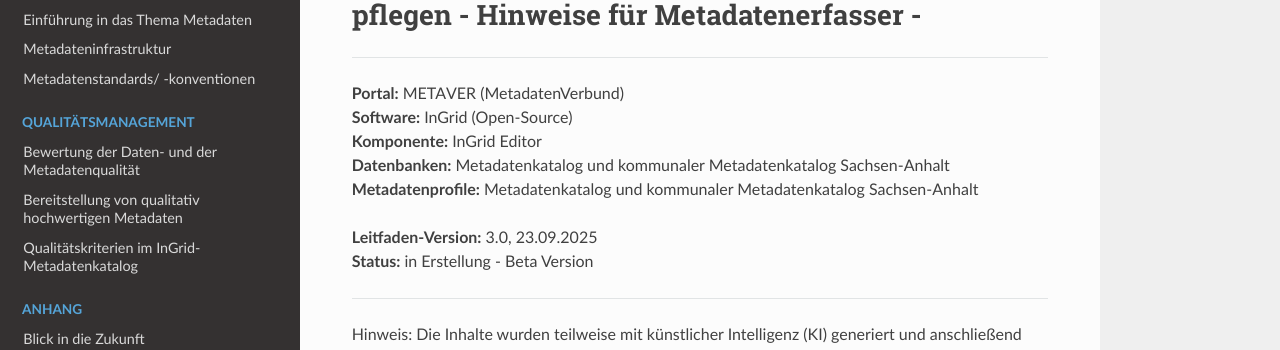
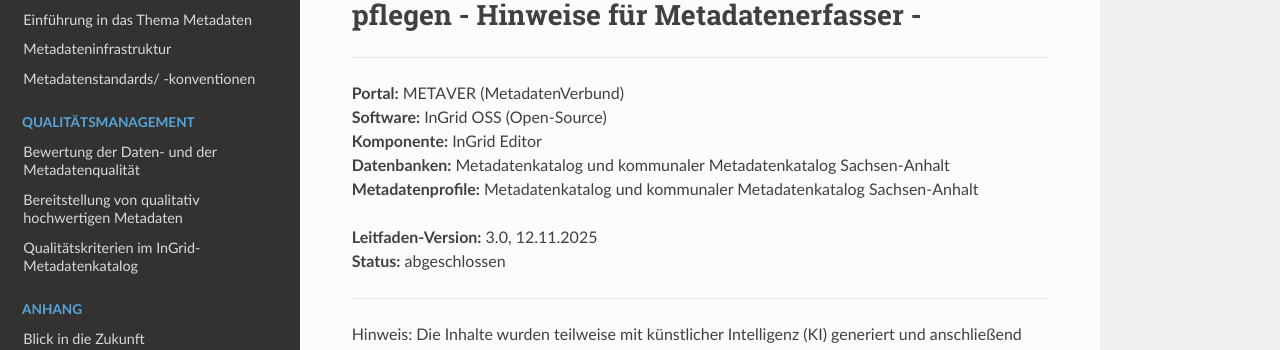
Before and after one commit to tomiwo/ingrid-mdk-st-high-quality-metadata, a Sphinx documentation site: the page built from docs/index.rst, in a window 1280 px wide and 900 px high. Shown: the part 164-514 px from the top of the window. Built offline with Sphinx 7.4.7 and the Read the Docs theme 3.1.0, drawn with Linux system fonts in a browser that asks for light colours.

Commit message:
Aktualisierung

```diff
--- a/docs/anhang/links.rst
+++ b/docs/anhang/links.rst
@@ -98,3 +98,9 @@
 
 
 ------------------------------------------------------------------------------
+
+**Umwelt.info**
+
+In eigener Sache:  `Warum Open Data ein Win-Win-Win-Szenario ist <https://umwelt.info/de/artikel/eigener-sache-warum-open-data-ein-win-win-win-szenario-ist>`_
+
+------------------------------------------------------------------------------
--- a/docs/index.rst
+++ b/docs/index.rst
@@ -9,13 +9,13 @@
 -------------------------------------------------------------------------------------------------------------
 
 | **Portal:** METAVER (MetadatenVerbund)
-| **Software:** InGrid (Open-Source)
+| **Software:** InGrid OSS (Open-Source)
 | **Komponente:** InGrid Editor
 | **Datenbanken:** Metadatenkatalog und kommunaler Metadatenkatalog Sachsen-Anhalt
 | **Metadatenprofile:** Metadatenkatalog und kommunaler Metadatenkatalog Sachsen-Anhalt
 
-| **Leitfaden-Version:** 3.0, 23.09.2025
-| **Status:** in Erstellung - Beta Version
+| **Leitfaden-Version:** 3.0, 12.11.2025
+| **Status:** abgeschlossen
 
 
 ----------------------------------------------------------------------------------------------------------------
```
